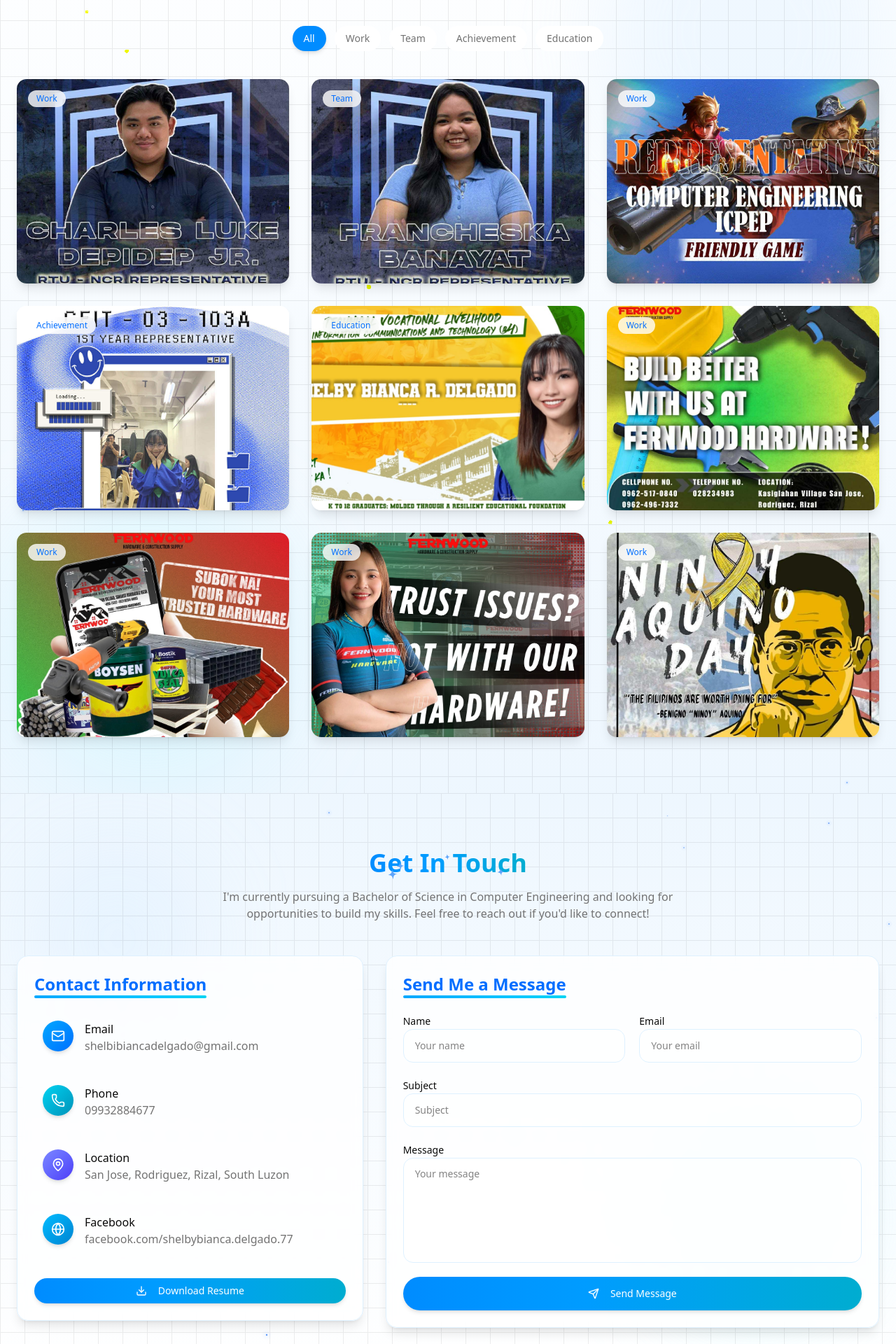
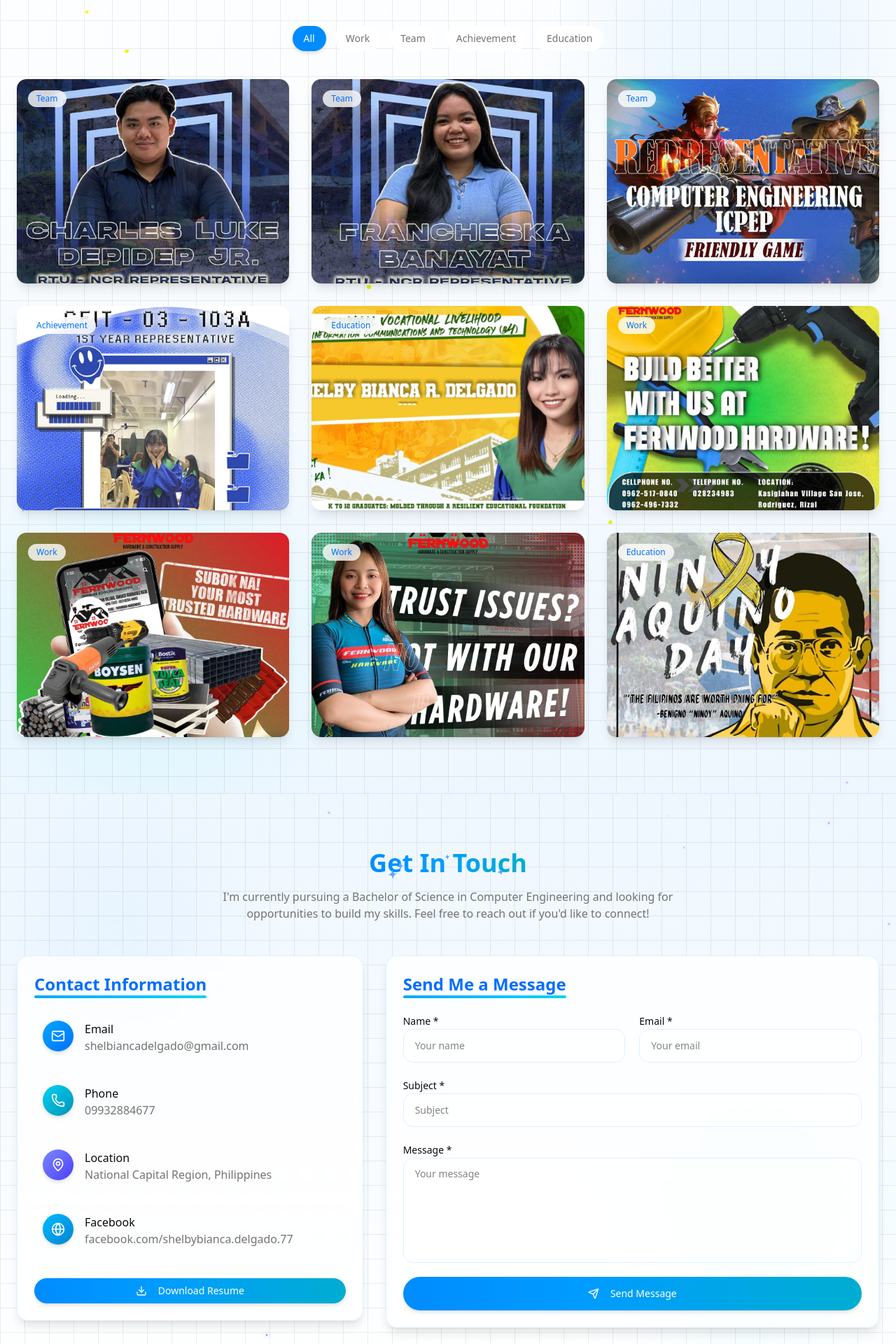
Before and after one commit to Guheil/milabs-portfolio, a Next.js app: page / in a window 1280 px wide. Shown: the part 5620-7540 px from the top of the page at 70% size. Built offline with nearby package versions, Linux system fonts and the light colour scheme.

Commit message:
can now send email

```diff
--- a/package.json
+++ b/package.json
@@ -9,6 +9,7 @@
     "lint": "next lint"
   },
   "dependencies": {
+    "@emailjs/browser": "^4.4.1",
     "@radix-ui/react-avatar": "^1.1.9",
     "@radix-ui/react-hover-card": "^1.1.13",
     "@radix-ui/react-slot": "^1.2.2",
--- a/src/components/sections/contact.tsx
+++ b/src/components/sections/contact.tsx
@@ -9,13 +9,12 @@
 import StarsBackground from "@/components/ui/stars-background";
 import GridPattern from "@/components/ui/grid-pattern";
 import { cn } from "@/lib/utils";
-
-// Define contact items outside the component to avoid re-creation on each render
+import emailjs from '@emailjs/browser';
 const contactItems = [
   {
     icon: <Mail className="w-5 h-5" />,
     title: "Email",
-    value: "shelbibiancadelgado@gmail.com",
+    value: "shelbiancadelgado@gmail.com",
     color: "from-blue-400 to-blue-600",
     delay: 0.2
   },
@@ -29,7 +28,7 @@
   {
     icon: <MapPin className="w-5 h-5" />,
     title: "Location",
-    value: "San Jose, Rodriguez, Rizal, South Luzon",
+    value: "National Capital Region, Philippines",
     color: "from-indigo-400 to-indigo-600",
     delay: 0.4
   },
@@ -43,32 +42,85 @@
 ];
 
 export const Contact = () => {
-  // Use client-side only state with useEffect to prevent hydration mismatch
   const [activeInput, setActiveInput] = useState<string | null>(null);
   const [isMounted, setIsMounted] = useState(false);
+  const [isSubmitting, setIsSubmitting] = useState(false);
+  const [submitStatus, setSubmitStatus] = useState<'idle' | 'success' | 'error'>('idle');
 
-  // Only enable client-side features after component has mounted
+  // Form data state
+  const [formData, setFormData] = useState({
+    name: '',
+    email: '',
+    subject: '',
+    message: ''
+  });
+
   useEffect(() => {
     setIsMounted(true);
+    // Initialize EmailJS with your public key
+    emailjs.init('axT_rJTqCGoHeEb6E'); // Replace with your EmailJS public key
   }, []);
+
+  const handleInputChange = (e: React.ChangeEvent<HTMLInputElement | HTMLTextAreaElement>) => {
+    const { name, value } = e.target;
+    setFormData(prev => ({
+      ...prev,
+      [name]: value
+    }));
+  };
+
+  const handleSubmit = async (e: React.FormEvent) => {
+    e.preventDefault();
+    setIsSubmitting(true);
+    setSubmitStatus('idle');
+
+    try {
+      // Send email using EmailJS
+      await emailjs.send(
+        'service_1kdum87',
+        'template_1hss44k',
+        {
+          from_name: formData.name,
+          from_email: formData.email,
+          subject: formData.subject,
+          message: formData.message,
+          to_email: 'shelbiancadelgado@gmail.com' // Your email
+        }
+      );
+
+      setSubmitStatus('success');
+      // Reset form
+      setFormData({
+        name: '',
+        email: '',
+        subject: '',
+        message: ''
+      });
+    } catch (error) {
+      console.error('Error sending email:', error);
+      setSubmitStatus('error');
+    } finally {
+      setIsSubmitting(false);
+      // Reset status after 5 seconds
+      setTimeout(() => setSubmitStatus('idle'), 5000);
+    }
+  };
 
   return (
     <section id="contact" className="py-20 min-h-screen w-full relative overflow-hidden">
-      {/* Cute background with gradient */}
+      {/* Background and decorative elements remain the same */}
       <div className="absolute inset-0 bg-gradient-to-b from-blue-50 to-white dark:from-blue-950/20 dark:to-neutral-900 -z-10" />
 
-      {/* Blue glowing stars in light mode */}
       <StarsBackground
         count={30}
-        color="#3B82F6" // Blue color
+        color="#3B82F6"
         maxSize={2.5}
         minSize={1.2}
         opacity={0.8}
         zIndex={1}
-        className="block dark:hidden" // Only show in light mode
+        className="block dark:hidden"
       />
 
-      {/* Stars for dark mode */}
       <StarsBackground
         count={30}
         color="#FFFFFF"
@@ -76,10 +128,9 @@
         minSize={1.2}
         opacity={0.7}
         zIndex={1}
-        className="hidden dark:block" // Only show in dark mode
+        className="hidden dark:block"
       />
 
-      {/* Subtle grid pattern - black in light mode, white in dark mode */}
       <GridPattern
         size={35}
         lineWidth={1.2}
@@ -89,7 +140,6 @@
         className="[--grid-color:#000000] dark:[--grid-color:#FFFFFF]"
       />
 
-      {/* Decorative elements */}
       <div className="absolute top-20 left-10 w-64 h-64 rounded-full bg-blue-200/20 dark:bg-blue-800/10 blur-3xl -z-5" />
       <div className="absolute bottom-20 right-10 w-80 h-80 rounded-full bg-cyan-200/20 dark:bg-cyan-800/10 blur-3xl -z-5" />
 
@@ -133,7 +183,6 @@
                   {contactItems.map((item, index) => (
                     <FloatingAnimation key={index} delay={item.delay}>
                       <div className="flex items-start gap-4 p-3 rounded-xl transition-all duration-300 hover:bg-blue-50 dark:hover:bg-blue-900/20 hover:translate-x-1">
-
                         <div className={`p-3 rounded-full bg-gradient-to-br ${item.color} text-white shadow-md`}>
                           {item.icon}
                         </div>
@@ -169,7 +218,24 @@
                   </span>
                 </h3>
 
-                <form className="space-y-5">
+                {/* Status messages */}
+                {submitStatus === 'success' && (
+                  <div className="mb-4 p-4 rounded-xl bg-green-50 dark:bg-green-900/20 border border-green-200 dark:border-green-800">
+                    <p className="text-green-700 dark:text-green-400 text-sm">
+                      ✅ Message sent successfully! I'll get back to you soon.
+                    </p>
+                  </div>
+                )}
+
+                {submitStatus === 'error' && (
+                  <div className="mb-4 p-4 rounded-xl bg-red-50 dark:bg-red-900/20 border border-red-200 dark:border-red-800">
+                    <p className="text-red-700 dark:text-red-400 text-sm">
+                      ❌ Failed to send message. Please try again or contact me directly.
+                    </p>
+                  </div>
+                )}
+
+                <form onSubmit={handleSubmit} className="space-y-5">
                   <div className="grid grid-cols-1 sm:grid-cols-2 gap-5">
                     <div className="space-y-2 relative">
                       <label
@@ -179,10 +245,14 @@
                           activeInput === "name" ? "text-blue-500" : ""
                         )}
                       >
-                        Name
+                        Name *
                       </label>
                       <input
                         id="name"
+                        name="name"
+                        value={formData.name}
+                        onChange={handleInputChange}
+                        required
                         className="flex h-12 w-full rounded-xl border border-blue-100 dark:border-blue-900 bg-white/50 dark:bg-neutral-800/50 px-4 py-2 text-sm transition-all duration-200 focus:border-blue-400 focus:ring-2 focus:ring-blue-400/20 dark:focus:border-blue-500 dark:focus:ring-blue-500/20 outline-none"
                         placeholder="Your name"
                         onFocus={() => setActiveInput("name")}
@@ -206,11 +276,15 @@
                           activeInput === "email" ? "text-blue-500" : ""
                         )}
                       >
-                        Email
+                        Email *
                       </label>
                       <input
                         id="email"
+                        name="email"
                         type="email"
+                        value={formData.email}
+                        onChange={handleInputChange}
+                        required
                         className="flex h-12 w-full rounded-xl border border-blue-100 dark:border-blue-900 bg-white/50 dark:bg-neutral-800/50 px-4 py-2 text-sm transition-all duration-200 focus:border-blue-400 focus:ring-2 focus:ring-blue-400/20 dark:focus:border-blue-500 dark:focus:ring-blue-500/20 outline-none"
                         placeholder="Your email"
                         onFocus={() => setActiveInput("email")}
@@ -235,10 +309,14 @@
                         activeInput === "subject" ? "text-blue-500" : ""
                       )}
                     >
-                      Subject
+                      Subject *
                     </label>
                     <input
                       id="subject"
+                      name="subject"
+                      value={formData.subject}
+                      onChange={handleInputChange}
+                      required
                       className="flex h-12 w-full rounded-xl border border-blue-100 dark:border-blue-900 bg-white/50 dark:bg-neutral-800/50 px-4 py-2 text-sm transition-all duration-200 focus:border-blue-400 focus:ring-2 focus:ring-blue-400/20 dark:focus:border-blue-500 dark:focus:ring-blue-500/20 outline-none"
                       placeholder="Subject"
                       onFocus={() => setActiveInput("subject")}
@@ -262,10 +340,14 @@
                         activeInput === "message" ? "text-blue-500" : ""
                       )}
                     >
-                      Message
+                      Message *
                     </label>
                     <textarea
                       id="message"
+                      name="message"
+                      value={formData.message}
+                      onChange={handleInputChange}
+                      required
                       className="flex min-h-[150px] w-full rounded-xl border border-blue-100 dark:border-blue-900 bg-white/50 dark:bg-neutral-800/50 px-4 py-3 text-sm transition-all duration-200 focus:border-blue-400 focus:ring-2 focus:ring-blue-400/20 dark:focus:border-blue-500 dark:focus:ring-blue-500/20 outline-none resize-none"
                       placeholder="Your message"
                       onFocus={() => setActiveInput("message")}
@@ -282,10 +364,21 @@
                   </div>
 
                   <Button
-                    className="w-full rounded-full bg-gradient-to-r from-blue-500 to-cyan-500 hover:from-blue-600 hover:to-cyan-600 text-white shadow-md transition-all duration-300 hover:shadow-lg group h-12"
+                    type="submit"
+                    disabled={isSubmitting}
+                    className="w-full rounded-full bg-gradient-to-r from-blue-500 to-cyan-500 hover:from-blue-600 hover:to-cyan-600 text-white shadow-md transition-all duration-300 hover:shadow-lg group h-12 disabled:opacity-50"
                   >
-                    <Send className="w-4 h-4 mr-2 transition-transform duration-300 group-hover:translate-x-1" />
-                    Send Message
+                    {isSubmitting ? (
+                      <div className="flex items-center">
+                        <div className="w-4 h-4 mr-2 border-2 border-white/30 border-t-white rounded-full animate-spin" />
+                        Sending...
+                      </div>
+                    ) : (
+                      <>
+                        <Send className="w-4 h-4 mr-2 transition-transform duration-300 group-hover:translate-x-1" />
+                        Send Message
+                      </>
+                    )}
                   </Button>
                 </form>
               </div>
--- a/src/components/sections/gallery.tsx
+++ b/src/components/sections/gallery.tsx
@@ -16,68 +16,68 @@
 const galleryItems = [
   {
     id: 1,
-    title: "Photoshop",
-    description: "Providing exceptional support to clients with empathy and efficiency.",
+    title: "RTU NCR Representative (Photoshop)",
+    description: "Photoshop project for RTU NCR representative.",
     image: "/pic1.jpg",
-    category: "Work",
+    category: "Team",
   },
   {
     id: 2,
-    title: "Team Collaboration",
-    description: "Working together to solve complex customer challenges.",
+    title: "RTU NCR Representative (Photoshop)",
+    description: "Another RTU NCR representative Photoshop design.",
     image: "/pic2.jpg",
     category: "Team",
   },
   {
     id: 3,
-    title: "Problem Solving",
-    description: "Finding creative solutions to customer issues.",
+    title: "Computer Engineering ICPEP (Photoshop)",
+    description: "Photoshop design for ICPEP Computer Engineering.",
     image: "/pic3.jpg",
-    category: "Work",
+    category: "Team",
   },
   {
     id: 4,
-    title: "Customer Appreciation",
-    description: "Recognition for outstanding customer service.",
+    title: "1st Year Representative Achievement Post (Photoshop)",
+    description: "Achievement post for 1st Year Representative.",
     image: "/pic4.jpg",
     category: "Achievement",
   },
-
   {
     id: 5,
-    title: "Training Workshop",
-    description: "Leading a workshop on customer communication strategies.",
+    title: "Vocational Livelihood Graduate Feature (Photoshop)",
+    description: "Feature post for Vocational Livelihood graduate.",
     image: "/pic6.jpg",
     category: "Education",
   },
   {
     id: 6,
-    title: "Customer Feedback",
-    description: "Gathering feedback to improve service quality.",
+    title: "Build Better With Us Fernwood Hardware Ad (Photoshop)",
+    description: "Fernwood Hardware promotional Photoshop ad.",
     image: "/pic7.jpg",
     category: "Work",
   },
   {
     id: 7,
-    title: "Customer Feedback",
-    description: "Gathering feedback to improve service quality.",
+    title: "Subok Na! Your Most Trusted Hardware – Fernwood (Canva)",
+    description: "Fernwood hardware trust-themed Canva design.",
     image: "/pic8.jpg",
     category: "Work",
   },
   {
     id: 8,
-    title: "Customer Feedback",
-    description: "Gathering feedback to improve service quality.",
+    title: "Trust Issues? Not With Our Hardware! – Fernwood (Canva)",
+    description: "Trust-focused Canva ad for Fernwood Hardware.",
     image: "/pic10.jpg",
     category: "Work",
   },
   {
     id: 9,
-    title: "Customer Feedback",
-    description: "Gathering feedback to improve service quality.",
+    title: "Ninoy Aquino Day Commemoration Post (Canva)",
+    description: "Canva post commemorating Ninoy Aquino Day.",
     image: "/pic11.jpg",
-    category: "Work",
+    category: "Education",
   },
+
 
 ];
 
@@ -238,7 +238,7 @@
               transition={{ duration: 0.5, delay: 0.3 }}
               viewport={{ once: true }}
             >
-              A visual journey through my professional experiences and achievements.
+              Samples of my work showcasing my experiences and achievements.
             </motion.p>
           </div>
         </FloatingAnimation>
@@ -448,7 +448,7 @@
 
               {/* Main content container */}
               <motion.div
-                className="relative max-w-5xl w-full max-h-[80vh] flex flex-col items-center"
+                className="relative max-w-5xl w-full flex flex-col items-center mt-10"
                 onClick={(e) => e.stopPropagation()}
                 initial={{ scale: 0.9, opacity: 0, y: 20 }}
                 animate={{ scale: 1, opacity: 1, y: 0 }}
@@ -459,16 +459,18 @@
                   <>
                     {/* Image container with subtle floating animation */}
                     <motion.div
-                      className="relative w-full h-auto max-h-[70vh] overflow-hidden rounded-lg shadow-2xl"
+                      className="relative w-full max-w-full max-h-[80vh] overflow-hidden rounded-lg shadow-2xl"
                       animate={{ y: [0, -5, 0] }}
                       transition={{ duration: 6, repeat: Infinity, repeatType: "reverse" }}
                     >
                       <Image
                         src={galleryItems.find(item => item.id === selectedImage)?.image || getPlaceholderImage(selectedImage)}
                         alt={galleryItems.find(item => item.id === selectedImage)?.title || "Gallery image"}
-                        width={1200}
-                        height={800}
-                        className="object-contain w-full h-auto"
+                        width={0}
+                        height={0}
+                        className="w-full h-auto max-w-full max-h-[80vh] object-contain"
+                        sizes="100vw"
+                        priority
                         onError={(e) => {
                           // Fallback to placeholder if image fails to load
                           e.currentTarget.src = getPlaceholderImage(selectedImage);
```
Also changed, not shown: 1 other file (tests, documents, lock files or other folders).
